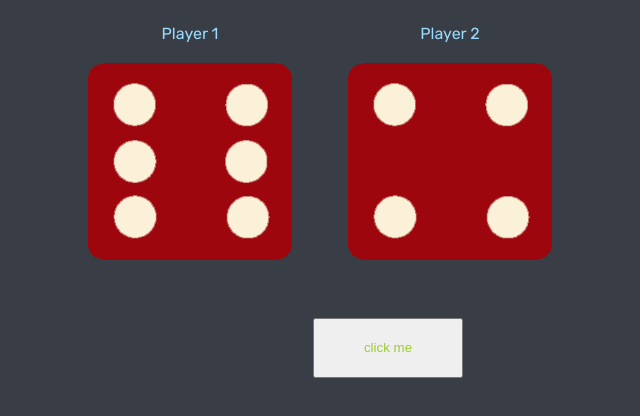
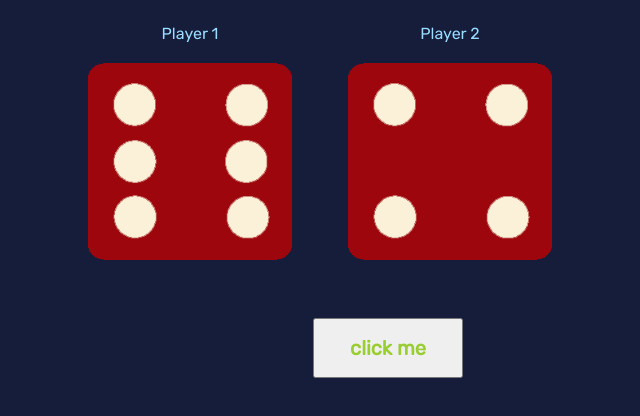
Before and after one commit to namrataa77/Dice-game, a plain HTML site: page index.html in a window 1280 px wide. Shown: the part 174-590 px from the top of the page, without its empty margins (320-960 px from the left). Drawn offline with nearby package versions, Linux system fonts and the light colour scheme.

Commit message:
Dice game

```diff
--- a/styles.css
+++ b/styles.css
@@ -11,7 +11,7 @@
 }
 
 body {
-  background-color: #393E46;
+  background-color: #151D3B;
 }
 
 h1 {
@@ -47,4 +47,7 @@ button{
   width: 150px;
   height: 60px;
   color: #FFF89A;
+  font-size: 20px;
+  font-weight: bold;
+  font-family: "Rubik", sans-serif;
 }
```
Also changed, not shown: index.html (renamed from dicee.html).
